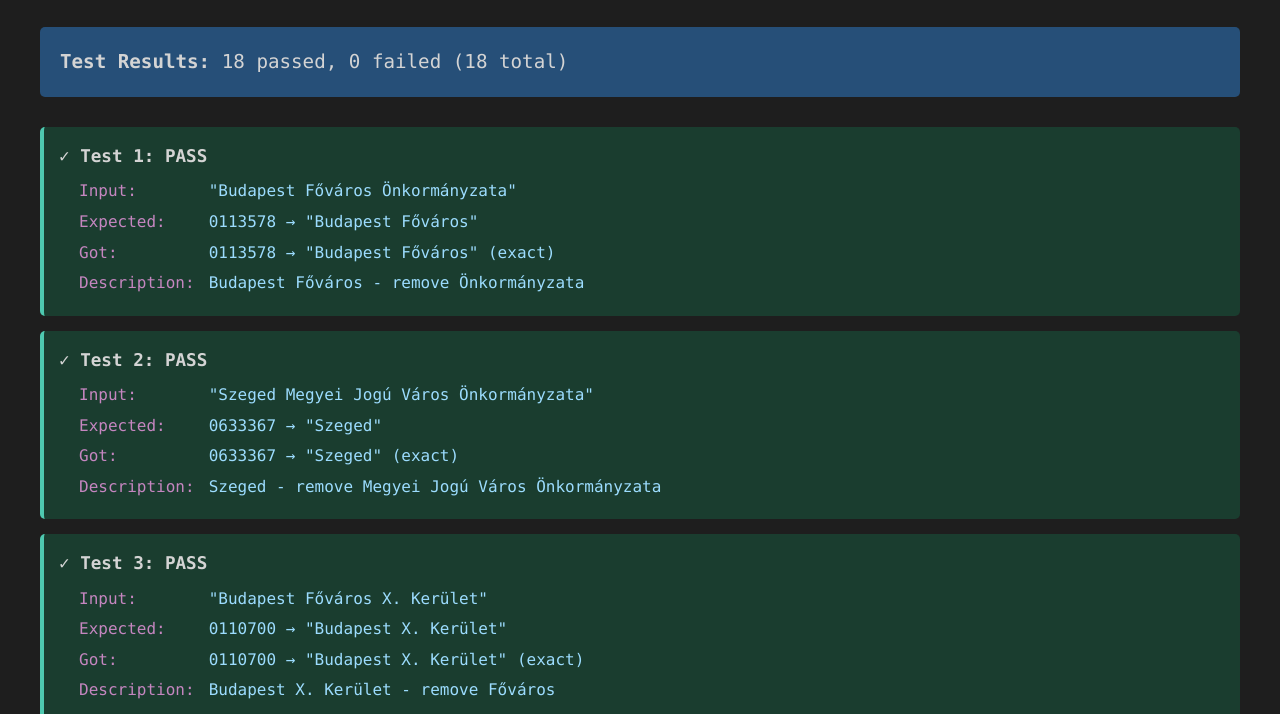
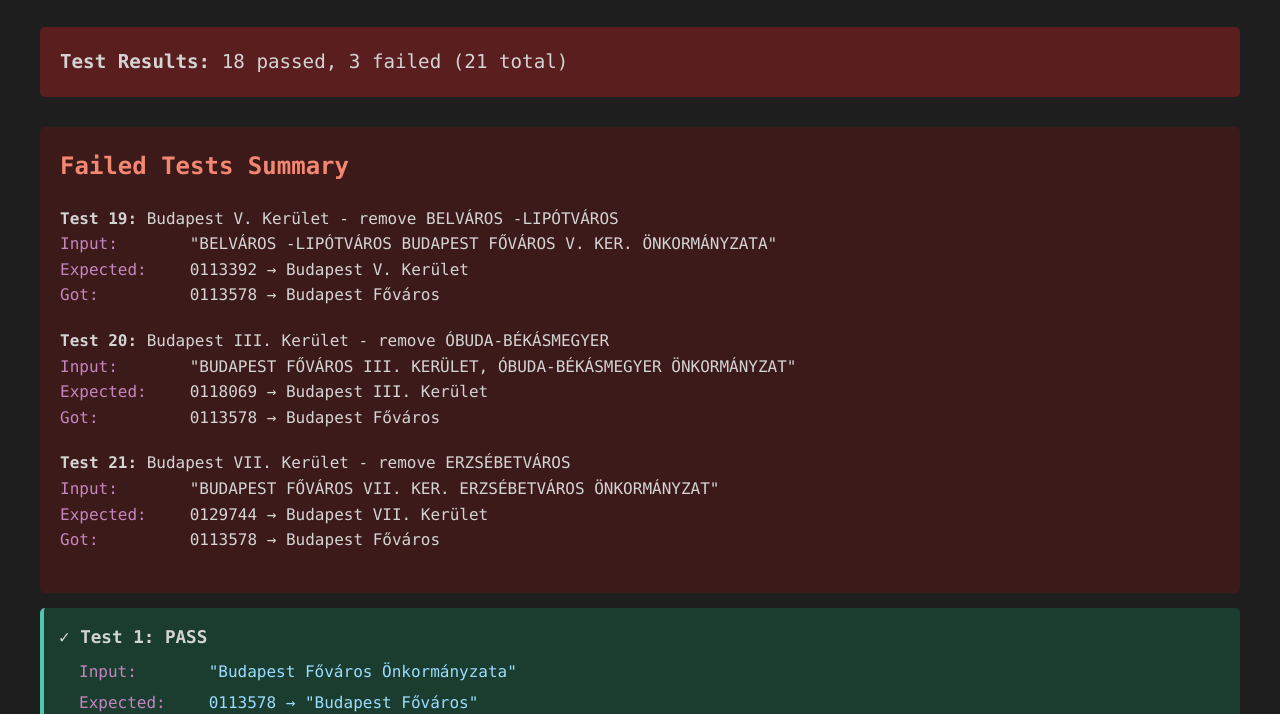
Before and after one commit to gallzoltan/ksh-checker, a website: page test-name-search.html in a window 1280 px wide. Shown: the part 116-830 px from the top of the page. Drawn offline with Linux system fonts and the light colour scheme.

Commit message:
added html tests

```diff
--- a/js/validator.js
+++ b/js/validator.js
@@ -46,7 +46,7 @@ class Validator {
      */
     expandAbbreviations(text) {
         return text
-            .replace(/\bker\./gi, 'Kerület')
+            .replace(/\bker\./gi, 'kerület')
             .replace(/\bfőv\./gi, 'főváros');
     }
 
--- a/test-name-search.html
+++ b/test-name-search.html
@@ -209,6 +209,24 @@
                 expectedKsh: '1523612',
                 expectedName: 'Kömörő',
                 description: 'Kömörő - distinguish from Komoró (different accent)'
+            },
+            {
+                input: 'BELVÁROS -LIPÓTVÁROS BUDAPEST FŐVÁROS V. KER. ÖNKORMÁNYZATA',
+                expectedKsh: '0113392',
+                expectedName: 'Budapest V. Kerület',
+                description: 'Budapest V. Kerület - remove BELVÁROS -LIPÓTVÁROS'
+            },
+            {
+                input: 'BUDAPEST FŐVÁROS III. KERÜLET, ÓBUDA-BÉKÁSMEGYER ÖNKORMÁNYZAT',
+                expectedKsh: '0118069',
+                expectedName: 'Budapest III. Kerület',
+                description: 'Budapest III. Kerület - remove ÓBUDA-BÉKÁSMEGYER'
+            },
+            {
+                input: 'BUDAPEST FŐVÁROS VII. KER. ERZSÉBETVÁROS ÖNKORMÁNYZAT',
+                expectedKsh: '0129744',
+                expectedName: 'Budapest VII. Kerület',
+                description: 'Budapest VII. Kerület - remove ERZSÉBETVÁROS'
             }
         ];
 
```
